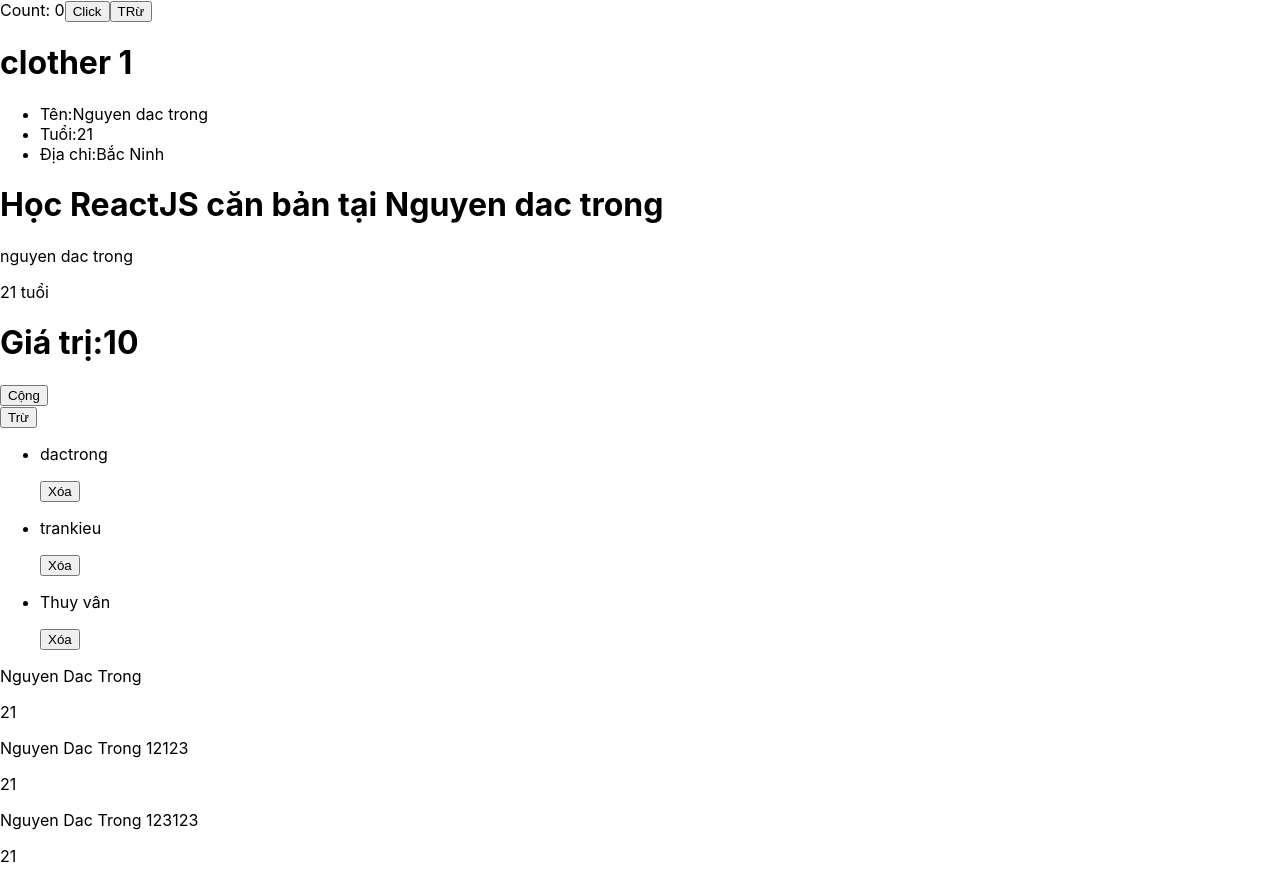
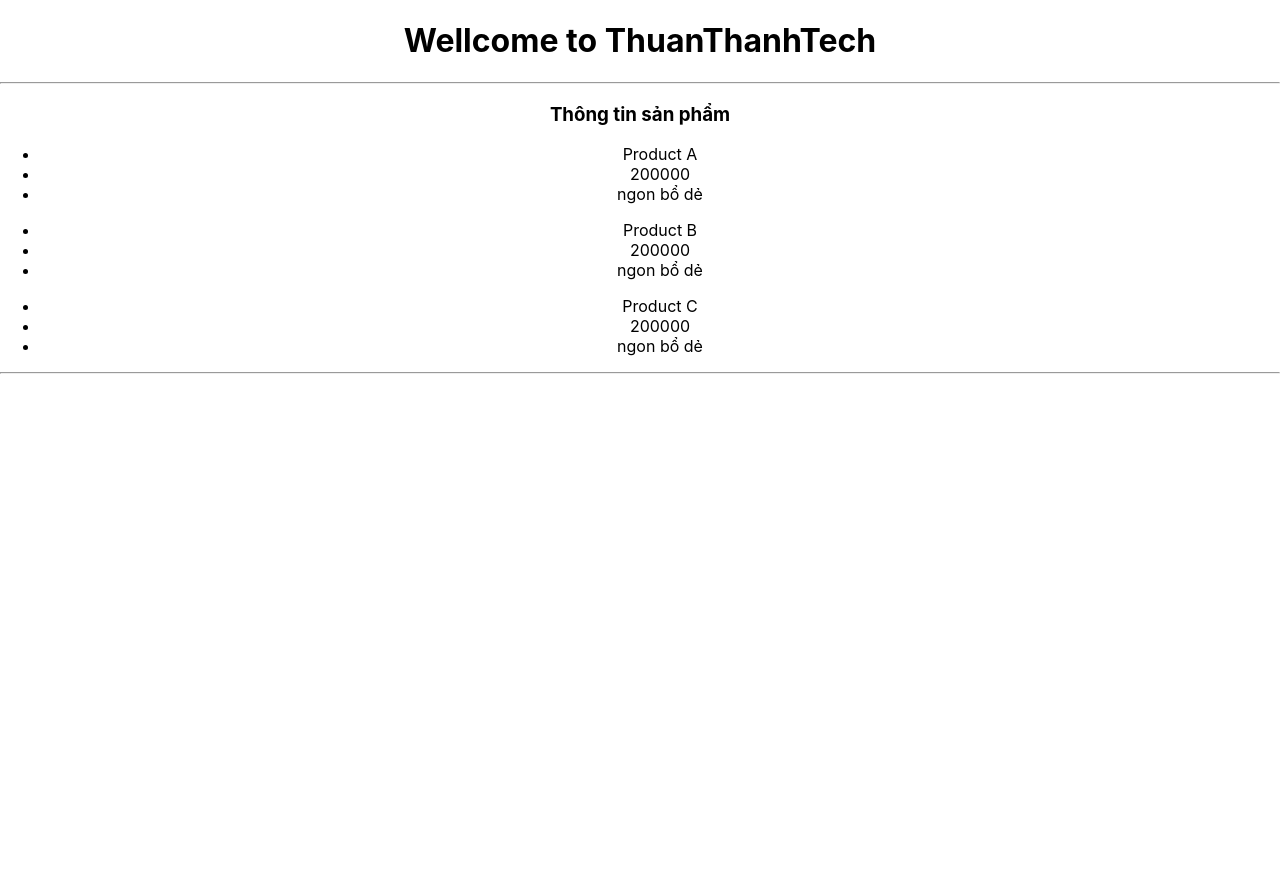
Before and after one commit to dactrong/reactjs-cb, a React (Create React App) app: page / in a window 1280 px wide. After the commit the page ends 800 px from the top, so only its background shows below. Built offline with nearby package versions, Linux system fonts and the light colour scheme; data requests are answered from the project's data file.

Commit message:
feat:props

```diff
--- a/src/App.js
+++ b/src/App.js
@@ -1,43 +1,25 @@
-// import "./App.css";
-import { useState } from "react";
-import Car from "./components/Car";
-import Count from "./components/Count";
-import Props from "./components/Props";
-import UseEffect from "./components/UseEffect";
+import "./App.css";
 import Wellcome from "./components/Wellcome";
 
+
 function App(props) {
-  // const products = [
-  //   { id: 1, name: "dactrong" },
-  //   { id: 2, name: "trankieu" },
-  //   { id: 3, name: "Thuy vân" },
-  // ];
-  const [count, setCount] = useState(0);
-  const [products  , setProduct] = useState([
-    { id: 1, name: "dactrong" },
-    { id: 2, name: "trankieu" },
-    { id: 3, name: "Thuy vân" },
-  ])
-  const handleRemove = (id) => {
-       console.log(id);
-       const removeSubmit = products.filter(item => item.id !== id)
-       setProduct(removeSubmit)
 
-  }
+const products= [
+  {  name:"Product A", price:"200000", desc:"ngon bổ dẻ"},
+  { name:"Product B", price:"200000", desc:"ngon bổ dẻ"},
+  { name:"Product C", price:"200000", desc:"ngon bổ dẻ"}
+]
+
   return (
     <div className="App">
-      Count: {count}
-      <button onClick={() => setCount(count + 1)}>Click</button>
-      <button onClick={() => setCount(count -1)}>TRừ</button>
-      <Wellcome name="Nguyen dac trong" age="21" adress="Bắc Ninh">
-        clother 1
-      </Wellcome>
-      <Car></Car>
-      <Count></Count>
-      {products.map((item) => (
-        <Props data={item}><button onClick = {() => handleRemove(item.id)}>Xóa</button></Props>
-      ))}
-      <UseEffect></UseEffect>
+      <h1>Wellcome to ThuanThanhTech</h1>
+      <hr/>
+
+        <Wellcome data={products}> Thông tin sản phẩm</Wellcome>
+
+
+      <hr/>
+
     </div>
   );
 }
--- a/src/components/Car.js
+++ /dev/null
@@ -1,20 +0,0 @@
-import React, {Component} from "react";
-
-class Car extends Component {
-  constructor(props) {
-    super(props);
-    //Chỉ định một state
-    this.state = { website: "Nguyen dac trong" , name: "nguyen dac trong" , age:"21 tuổi" };
-  }
-  render() {
-    return (
-      <div>
-        <h1>Học ReactJS căn bản tại {this.state.website} </h1>
-        <p>{this.state.name}</p>
-        <p>{this.state.age}</p>
-
-      </div>
-    );
-  }
-}
-export default Car;
--- a/src/components/Count.js
+++ /dev/null
@@ -1,44 +0,0 @@
-import React from "react";
-
-class Count extends React.Component {
-  constructor(props) {
-    super(props);
-
-    this.state = { index: 10 };
-  }
-
-  componentDidMount () {
-     document.title = `Gia tri cua ban là ${this.state.index}`
-  }
-  componentDidUpdate(){
-    document.title = `Gia tri cua ban là ${this.state.index}`
-
-  }
-  render() {
-    return (
-      <div>
-        <h1>Giá trị:{this.state.index}</h1>
-        <div>
-          <button
-            onClick={() => {
-              this.setState({ index: this.state.index + 1 });
-            }}
-          >
-            Cộng
-          </button>
-        </div>
-
-        <div>
-          <button
-            onClick={() => {
-              this.setState({ index: this.state.index - 1 });
-            }}
-          >
-            Trừ
-          </button>
-        </div>
-      </div>
-    );
-  }
-}
-export default Count;
--- a/src/components/Props.js
+++ /dev/null
@@ -1,15 +0,0 @@
-import React from 'react';
-
-
-const Props = (props) => {
-    return (
-        <div>
-            <ul>
-                <li>{props.data.name}</li>
-                   <p>{props.children}</p>
-            </ul>
-        </div>
-    );
-};
-
-export default Props;
--- a/src/components/UseEffect.js
+++ /dev/null
@@ -1,28 +0,0 @@
-import React, { useEffect, useState } from 'react';
-
-const UseEffect = () => {
-
-    const [products, setProduct] = useState([]);
-    useEffect ( () =>{
-         const getProduct = async () =>{
-            const responst = await fetch('http://localhost:3001/products')
-            const data = await responst.json();
-            setProduct(data)
-         }
-         getProduct();
-    },[]);
-    return (
-        <div>
-        {products?.map((item) =>{
-            return(
-               <div>
-                 <p>{item.name}</p>
-                 <p>{item.age}</p>
-               </div>
-            )
-        })}
-        </div>
-    );
-};
-
-export default UseEffect;
--- a/src/components/Wellcome.js
+++ b/src/components/Wellcome.js
@@ -1,14 +1,20 @@
-import React from "react";
+import React from 'react';
 
 const Wellcome = (props) => {
+
     return (
         <div>
-      <h1> {props.children}</h1>
+            <h3>{props.children}</h3>
+            {props.data.map((item) =>(
                 <ul>
-        <li>Tên:{props.name}</li>
-        <li>Tuổi:{props.age}</li>
-        <li>Địa chỉ:{props.adress}</li>
+                <li>{item.name}</li>
+                <li>{item.price}</li>
+                <li>{item.desc}</li>
                 </ul>
+            ))}
+
+
+
         </div>
     );
 };
```
Also changed, not shown: src/components/.tsx. Lines whose indentation alone changed are shown as unchanged.
